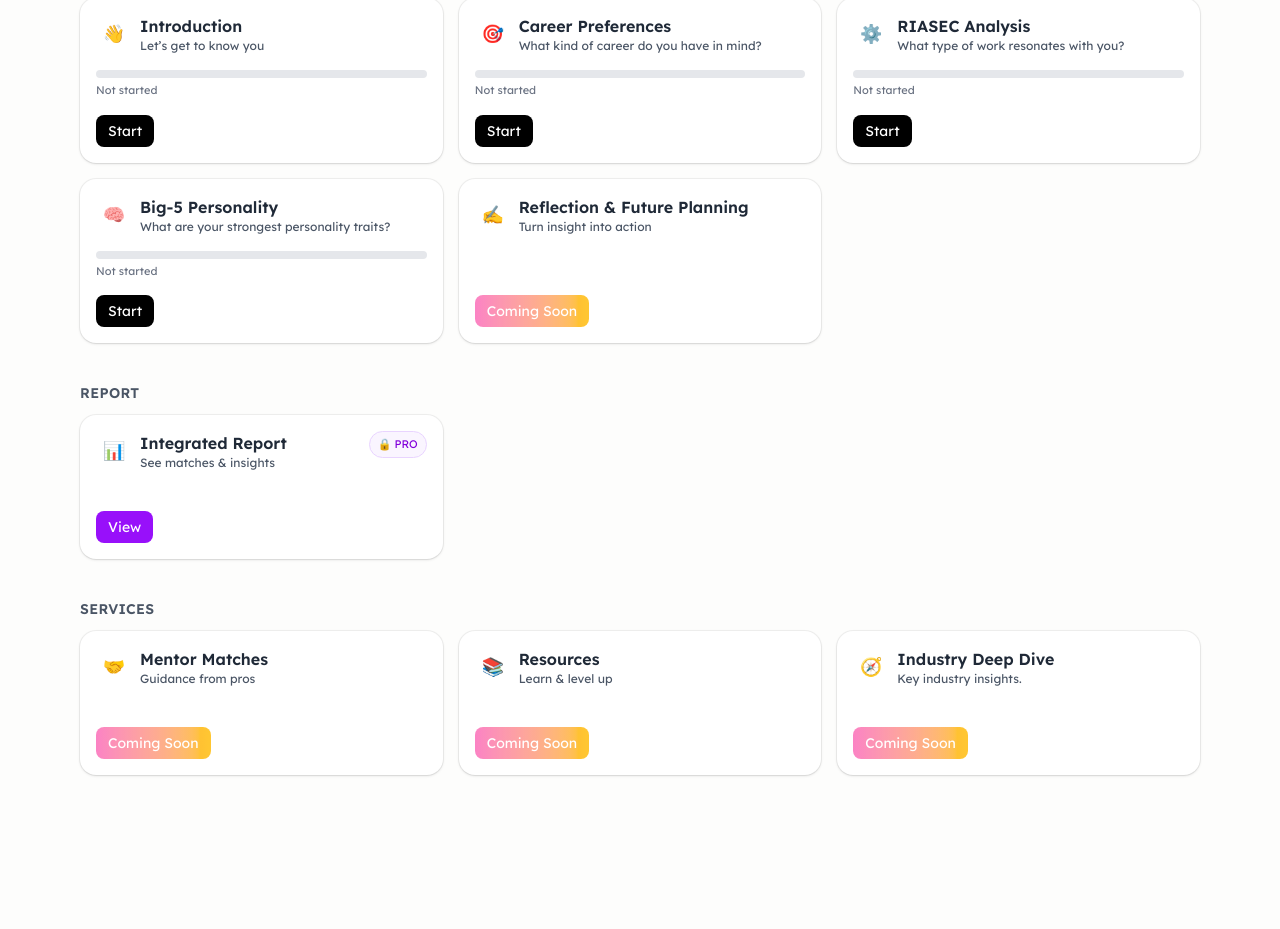
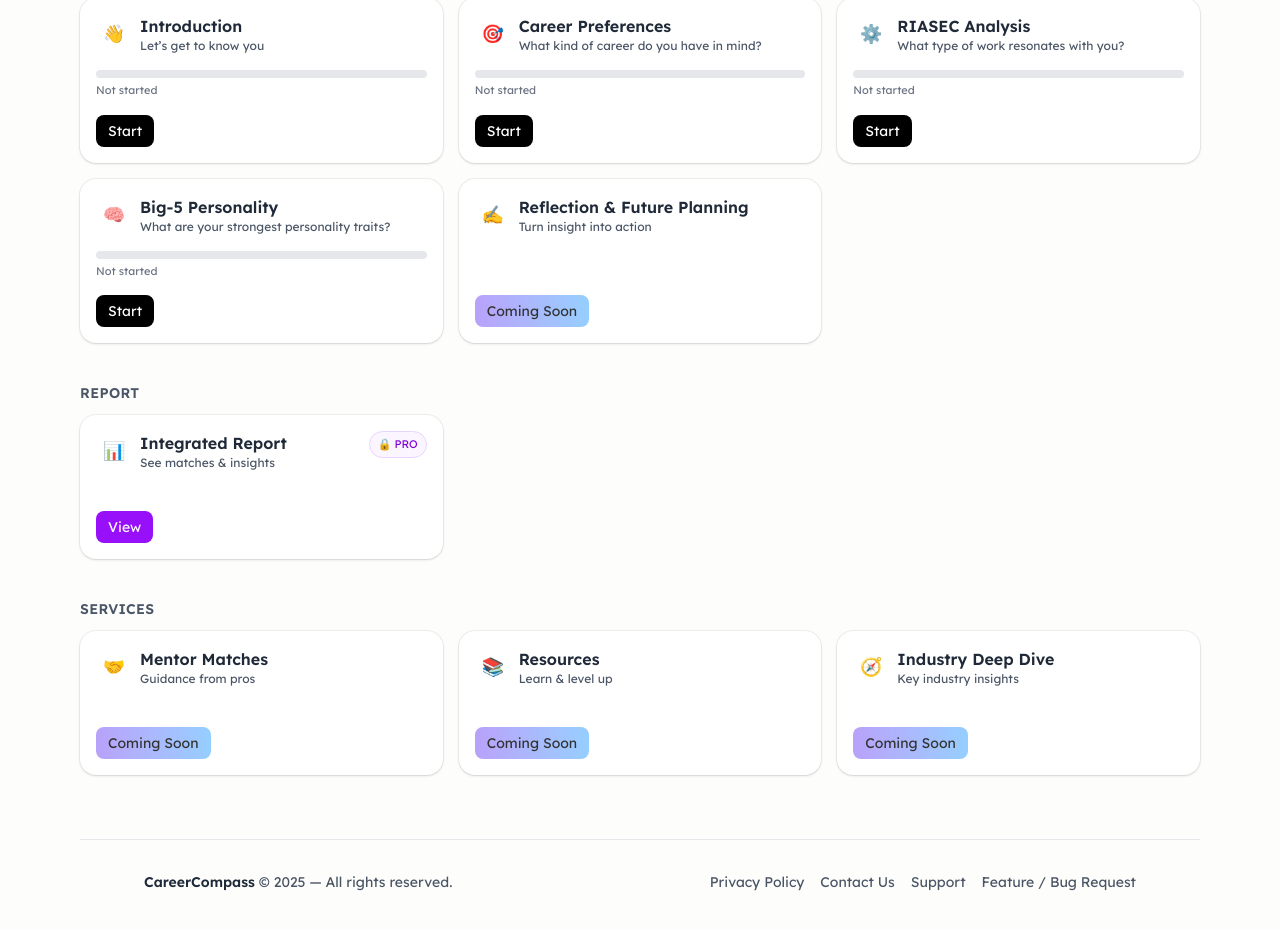
Before and after one commit to nero-tulip/career-compass, a Next.js app in the folder careerwise/: page /app in a window 1280 px wide. Shown: the part 211-1140 px from the top of the page. Before the commit the page ends 1010 px from the top, so only its background shows below. Built offline with nearby package versions, Linux system fonts and the light colour scheme; no server answers; the database is empty; sample sign-in values are in the browser's storage.

Commit message:
basic footer component added

```diff
--- a/careerwise/src/app/app/page.tsx
+++ b/careerwise/src/app/app/page.tsx
@@ -4,6 +4,8 @@
 import { useEffect, useMemo, useState } from "react";
 import { useRouter } from "next/navigation";
 import { useAuth } from "@/app/providers/AuthProvider";
+import Footer from "@/app/components/Footer";
+
 
 // Firestore (client)
 import {
@@ -156,7 +158,7 @@ const MODULES: ModuleDef[] = [
   {
     key: "deepDive",
     title: "Industry Deep Dive",
-    subtitle: "Key industry insights.",
+    subtitle: "Key industry insights",
     kind: "service",
     tier: "comingSoon",
     viewPath: "/app/deepdive",
@@ -165,6 +167,126 @@ const MODULES: ModuleDef[] = [
       "Explore in-depth analyses of various industries to inform your career decisions. Coming soon!",
   },
 ];
+
+// ---------- UI ----------
+function ModuleCard(props: {
+  title: string;
+  subtitle?: string;
+  icon?: string;
+  tier: "free" | "pro" | "comingSoon";
+  locked?: boolean;
+  busy?: boolean;
+  primaryLabel: string;
+  onPrimary: () => void;
+  progress?: Progress;
+  blurb?: string;
+  secondaryLabel?: string;
+  onSecondary?: (() => void) | undefined;
+}) {
+  const {
+    title,
+    subtitle,
+    icon,
+    tier,
+    locked,
+    busy,
+    primaryLabel,
+    onPrimary,
+    progress,
+    blurb,
+  } = props;
+
+  return (
+    <div className="group relative rounded-2xl p-4 bg-white flex flex-col justify-between transition-all shadow-sm ring-1 ring-black/5 hover:shadow-md hover:-translate-y-0.5">
+      <div className="flex items-start justify-between gap-3">
+        <div className="flex items-center gap-2">
+          <div className="h-9 w-9 grid place-items-center text-lg">
+            {icon ?? "🧭"}
+          </div>
+          <div>
+            <div className="font-semibold">{title}</div>
+            {subtitle ? (
+              <div className="text-xs text-gray-600">{subtitle}</div>
+            ) : null}
+          </div>
+        </div>
+        {/* Only show PRO badge; Free badge removed */}
+        {tier === "pro" ? <ProBadge locked={!!locked} /> : null}
+      </div>
+
+      {/* Progress (optional) */}
+      {typeof progress?.pct === "number" ? (
+        <div className="mt-4">
+          <div className="h-2 w-full bg-gray-200 rounded-full overflow-hidden">
+            <div
+              className="h-full"
+              style={{
+                width: `${Math.max(0, Math.min(100, progress.pct))}%`,
+                background: locked
+                  ? "linear-gradient(90deg,#a78bfa,#f472b6)"
+                  : "linear-gradient(90deg,#22d3ee,#a855f7)",
+              }}
+            />
+          </div>
+          <div className="mt-1 text-[11px] text-gray-500">
+            {locked ? "Locked" : progress.label ?? `${progress.pct}% complete`}
+          </div>
+        </div>
+      ) : (
+        <div className="mt-4 h-2" />
+      )}
+
+      <div className="mt-4 flex items-center gap-2">
+        <button
+          onClick={onPrimary}
+          disabled={busy}
+          className={[
+            "px-3 py-1.5 rounded-lg text-sm cursor-pointer",
+            props.tier === "comingSoon"
+              ? "bg-gradient-to-r from-[var(--lav-400)] to-[var(--sky-400)] text-black cursor-not-allowed opacity-80"
+              : locked
+              ? "bg-purple-600 text-white"
+              : "bg-black text-white",
+            "hover:opacity-90 focus:outline-none focus:ring-2 focus:ring-black/10",
+          ].join(" ")}
+        >
+          {primaryLabel}
+        </button>
+
+        {props.onSecondary ? (
+          <button
+            onClick={props.onSecondary}
+            disabled={busy}
+            className="px-3 py-1.5 rounded-lg cursor-pointer text-sm ring-1 ring-gray-200 text-gray-700 hover:bg-gray-50"
+          >
+            {props.secondaryLabel}
+          </button>
+        ) : null}
+      </div>
+
+      {/* Hover tooltip */}
+      {blurb ? (
+        <div
+          className="pointer-events-none absolute -top-2 left-1/2 -translate-x-1/2 -translate-y-full opacity-0 group-hover:opacity-100 transition
+                     w-[min(92vw,28rem)]"
+        >
+          <div className="rounded-xl bg-white shadow-md ring-1 ring-black/5 p-3 text-xs text-gray-700">
+            {blurb}
+          </div>
+        </div>
+      ) : null}
+    </div>
+  );
+}
+
+function ProBadge({ locked }: { locked: boolean }) {
+  return (
+    <span className="inline-flex items-center gap-1 text-[11px] px-2 py-1 rounded-full bg-purple-50 text-purple-700 border border-purple-200">
+      {locked ? "🔒" : "⭐️"} PRO
+    </span>
+  );
+}
+
 
 // ---------- Page ----------
 export default function AppHome() {
@@ -361,7 +483,7 @@ export default function AppHome() {
       <header>
         <h1 className="text-2xl font-semibold">Your CareerCompass</h1>
         <p className="text-gray-700">
-          Build your profile, explore insights, and go deeper with PRO.
+          A suite of tools and resources to help you discover and plan your ideal career.
         </p>
       </header>
 
@@ -376,22 +498,20 @@ export default function AppHome() {
               (m.tier === "pro" && !isPro) || m.tier === "comingSoon";
             const busy = busyKey === m.key;
             const pct = progressForModule[m.key]?.pct ?? 0;
-            const primaryCta =
-              m.tier === "comingSoon"
-                ? "Coming Soon"
-                : locked
-                ? "Unlock PRO"
-                : pct >= 100
-                ? "Review"
-                : pct > 0
-                ? "Continue"
-                : "Start";
-            const onPrimary =
-              m.tier === "comingSoon"
-                ? () => {}
-                : locked
-                ? () => router.push("/app/pro")
-                : () => handleStartOrResume(m);
+            let primaryCta =
+              pct >= 100 ? "Review" : pct > 0 ? "Continue" : "Start";
+            let onPrimary: () => void = () => handleStartOrResume(m);
+
+            // --- Coming soon override ---
+            if (m.tier === "comingSoon") {
+              primaryCta = "Coming Soon";
+              onPrimary = () => {};
+            }
+            // --- Pro-only override ---
+            else if (m.tier === "pro" && !isPro) {
+              primaryCta = "Unlock PRO";
+              onPrimary = () => router.push("/app/pro");
+            }
 
             return (
               <ModuleCard
@@ -494,125 +614,7 @@ export default function AppHome() {
           })}
         </div>
       </div>
+      <Footer />
     </section>
   );
 }
-
-// ---------- UI ----------
-function ModuleCard(props: {
-  title: string;
-  subtitle?: string;
-  icon?: string;
-  tier: "free" | "pro" | "comingSoon";
-  locked?: boolean;
-  busy?: boolean;
-  primaryLabel: string;
-  onPrimary: () => void;
-  progress?: Progress;
-  blurb?: string;
-  secondaryLabel?: string;
-  onSecondary?: (() => void) | undefined;
-}) {
-  const {
-    title,
-    subtitle,
-    icon,
-    tier,
-    locked,
-    busy,
-    primaryLabel,
-    onPrimary,
-    progress,
-    blurb,
-  } = props;
-
-  return (
-    <div className="group relative rounded-2xl p-4 bg-white flex flex-col justify-between transition-all shadow-sm ring-1 ring-black/5 hover:shadow-md hover:-translate-y-0.5">
-      <div className="flex items-start justify-between gap-3">
-        <div className="flex items-center gap-2">
-          <div className="h-9 w-9 grid place-items-center text-lg">
-            {icon ?? "🧭"}
-          </div>
-          <div>
-            <div className="font-semibold">{title}</div>
-            {subtitle ? (
-              <div className="text-xs text-gray-600">{subtitle}</div>
-            ) : null}
-          </div>
-        </div>
-        {/* Only show PRO badge; Free badge removed */}
-        {tier === "pro" ? <ProBadge locked={!!locked} /> : null}
-      </div>
-
-      {/* Progress (optional) */}
-      {typeof progress?.pct === "number" ? (
-        <div className="mt-4">
-          <div className="h-2 w-full bg-gray-200 rounded-full overflow-hidden">
-            <div
-              className="h-full"
-              style={{
-                width: `${Math.max(0, Math.min(100, progress.pct))}%`,
-                background: locked
-                  ? "linear-gradient(90deg,#a78bfa,#f472b6)"
-                  : "linear-gradient(90deg,#22d3ee,#a855f7)",
-              }}
-            />
-          </div>
-          <div className="mt-1 text-[11px] text-gray-500">
-            {locked ? "Locked" : progress.label ?? `${progress.pct}% complete`}
-          </div>
-        </div>
-      ) : (
-        <div className="mt-4 h-2" />
-      )}
-
-      <div className="mt-4 flex items-center gap-2">
-        <button
-          onClick={onPrimary}
-          disabled={busy}
-          className={[
-            "px-3 py-1.5 rounded-lg text-sm cursor-pointer",
-            props.tier === "comingSoon"
-              ? "bg-gradient-to-r from-pink-400 to-amber-400 text-white cursor-not-allowed opacity-80"
-              : locked
-              ? "bg-purple-600 text-white"
-              : "bg-black text-white",
-            "hover:opacity-90 focus:outline-none focus:ring-2 focus:ring-black/10",
-          ].join(" ")}
-        >
-          {primaryLabel}
-        </button>
-
-        {props.onSecondary ? (
-          <button
-            onClick={props.onSecondary}
-            disabled={busy}
-            className="px-3 py-1.5 rounded-lg cursor-pointer text-sm ring-1 ring-gray-200 text-gray-700 hover:bg-gray-50"
-          >
-            {props.secondaryLabel}
-          </button>
-        ) : null}
-      </div>
-
-      {/* Hover tooltip */}
-      {blurb ? (
-        <div
-          className="pointer-events-none absolute -top-2 left-1/2 -translate-x-1/2 -translate-y-full opacity-0 group-hover:opacity-100 transition
-                     w-[min(92vw,28rem)]"
-        >
-          <div className="rounded-xl bg-white shadow-md ring-1 ring-black/5 p-3 text-xs text-gray-700">
-            {blurb}
-          </div>
-        </div>
-      ) : null}
-    </div>
-  );
-}
-
-function ProBadge({ locked }: { locked: boolean }) {
-  return (
-    <span className="inline-flex items-center gap-1 text-[11px] px-2 py-1 rounded-full bg-purple-50 text-purple-700 border border-purple-200">
-      {locked ? "🔒" : "⭐️"} PRO
-    </span>
-  );
-}
--- /dev/null
+++ b/careerwise/src/app/components/Footer.tsx
@@ -0,0 +1,46 @@
+"use client";
+
+import React from "react";
+
+export default function Footer() {
+  return (
+    <footer className="mt-16 border-t border-gray-200 pt-8 pb-6 text-sm text-gray-600">
+      <div className="max-w-5xl mx-auto px-4 flex flex-col sm:flex-row justify-between items-center gap-4">
+        {/* Left side */}
+        <div className="text-center sm:text-left">
+          <span className="font-semibold text-gray-800">CareerCompass</span> © {new Date().getFullYear()} — All rights reserved.
+        </div>
+
+        {/* Right side */}
+        <div className="flex flex-wrap justify-center sm:justify-end gap-4 text-gray-600">
+          <a
+            href="/privacy"
+            className="hover:text-[var(--lav-400)] transition-colors"
+          >
+            Privacy Policy
+          </a>
+          <a
+            href="/contact"
+            className="hover:text-[var(--lav-400)] transition-colors"
+          >
+            Contact Us
+          </a>
+          <a
+            href="mailto:support@careercompass.io"
+            className="hover:text-[var(--lav-400)] transition-colors"
+          >
+            Support
+          </a>
+          <a
+            href="https://forms.gle/feature-request-form"
+            target="_blank"
+            rel="noopener noreferrer"
+            className="hover:text-[var(--lav-400)] transition-colors"
+          >
+            Feature / Bug Request
+          </a>
+        </div>
+      </div>
+    </footer>
+  );
+}
```
